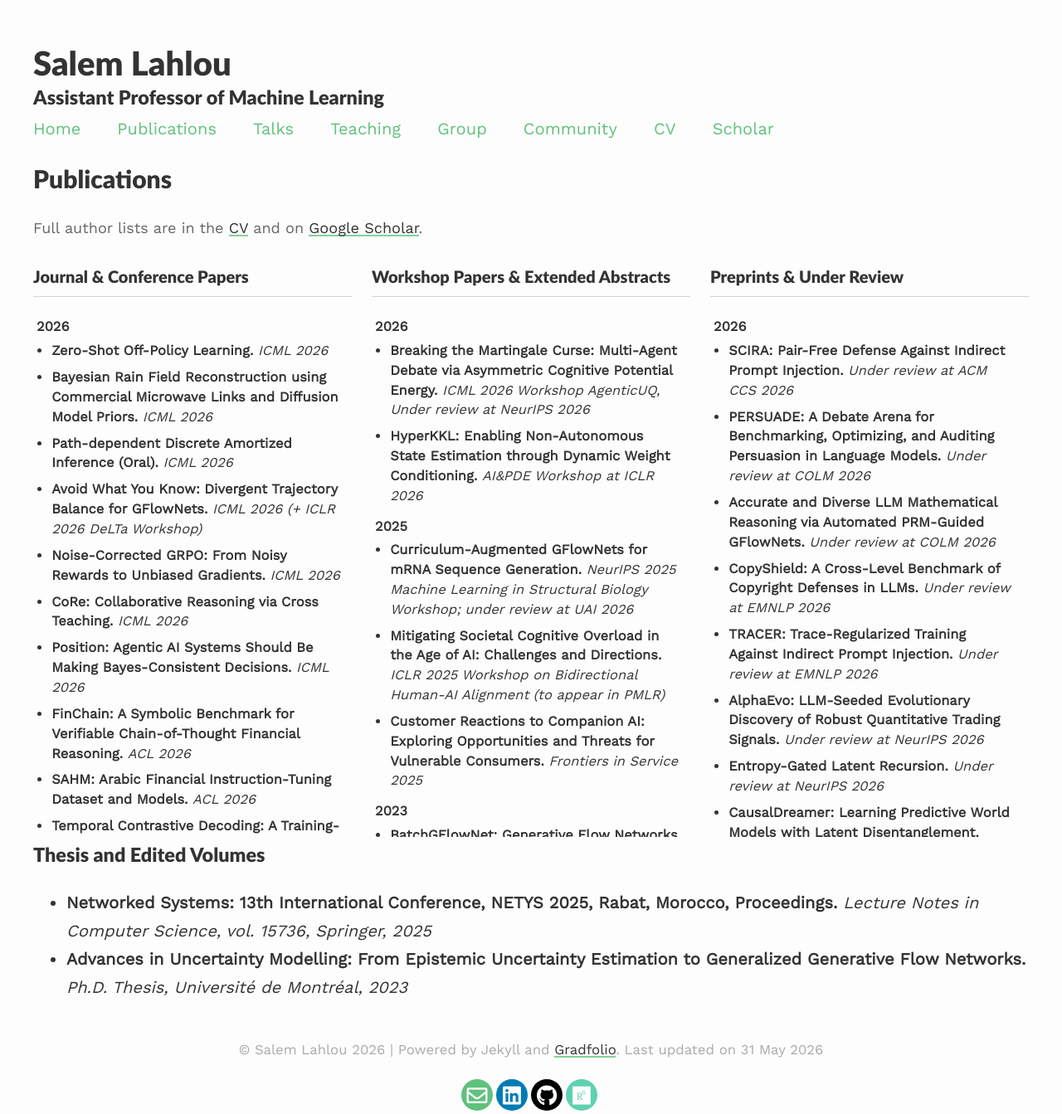
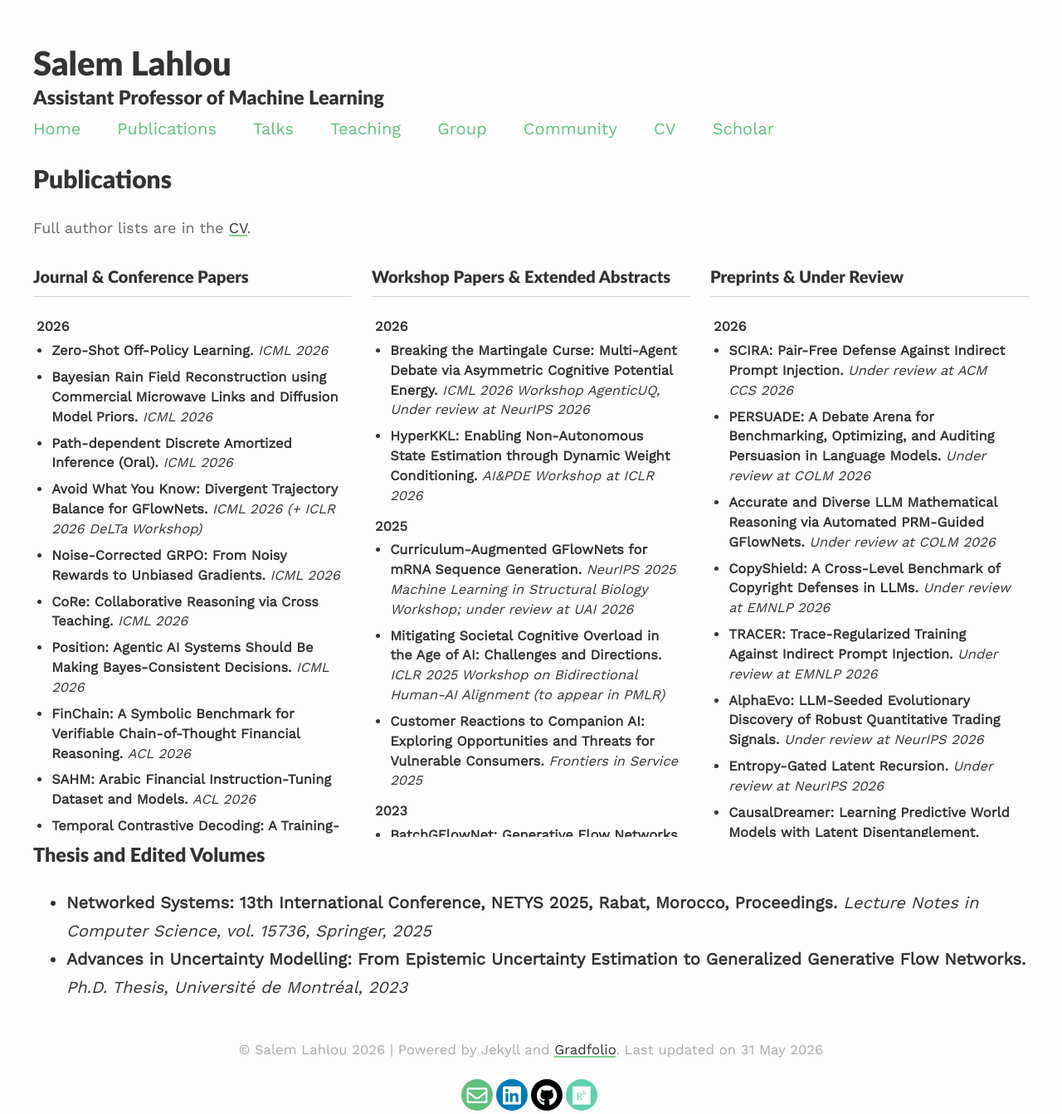
Before and after one commit to saleml/saleml.github.io, a Jekyll site: the page built from _pages/publications.md, in a window 1280 px wide. Shown: the whole page at 83% size. Built offline with Jekyll 4.4.1, drawn with Linux system fonts in a browser that asks for light colours; nearby versions of some CDN libraries.

Commit message:
Update publications section to remove Google Scholar link from CV reference

```diff
--- a/_pages/publications.md
+++ b/_pages/publications.md
@@ -8,7 +8,7 @@ published: true
 ## Publications
 
 <p style="font-size: 0.9em; color: #666;">
-Full author lists are in the <a href="{{site.baseurl}}/assets/files/CV.pdf" target="_blank">CV</a> and on <a href="https://scholar.google.com/citations?user=xLSkCrIAAAAJ" target="_blank">Google Scholar</a>.
+Full author lists are in the <a href="{{site.baseurl}}/assets/files/CV.pdf" target="_blank">CV</a>.
 </p>
 
 <div class="publications-columns">
--- a/scripts/sync_publications.py
+++ b/scripts/sync_publications.py
@@ -190,7 +190,7 @@ published: true
 ## Publications
 
 <p style="font-size: 0.9em; color: #666;">
-Full author lists are in the <a href="{{site.baseurl}}/assets/files/CV.pdf" target="_blank">CV</a> and on <a href="https://scholar.google.com/citations?user=xLSkCrIAAAAJ" target="_blank">Google Scholar</a>.
+Full author lists are in the <a href="{{site.baseurl}}/assets/files/CV.pdf" target="_blank">CV</a>.
 </p>
 """
 
```
